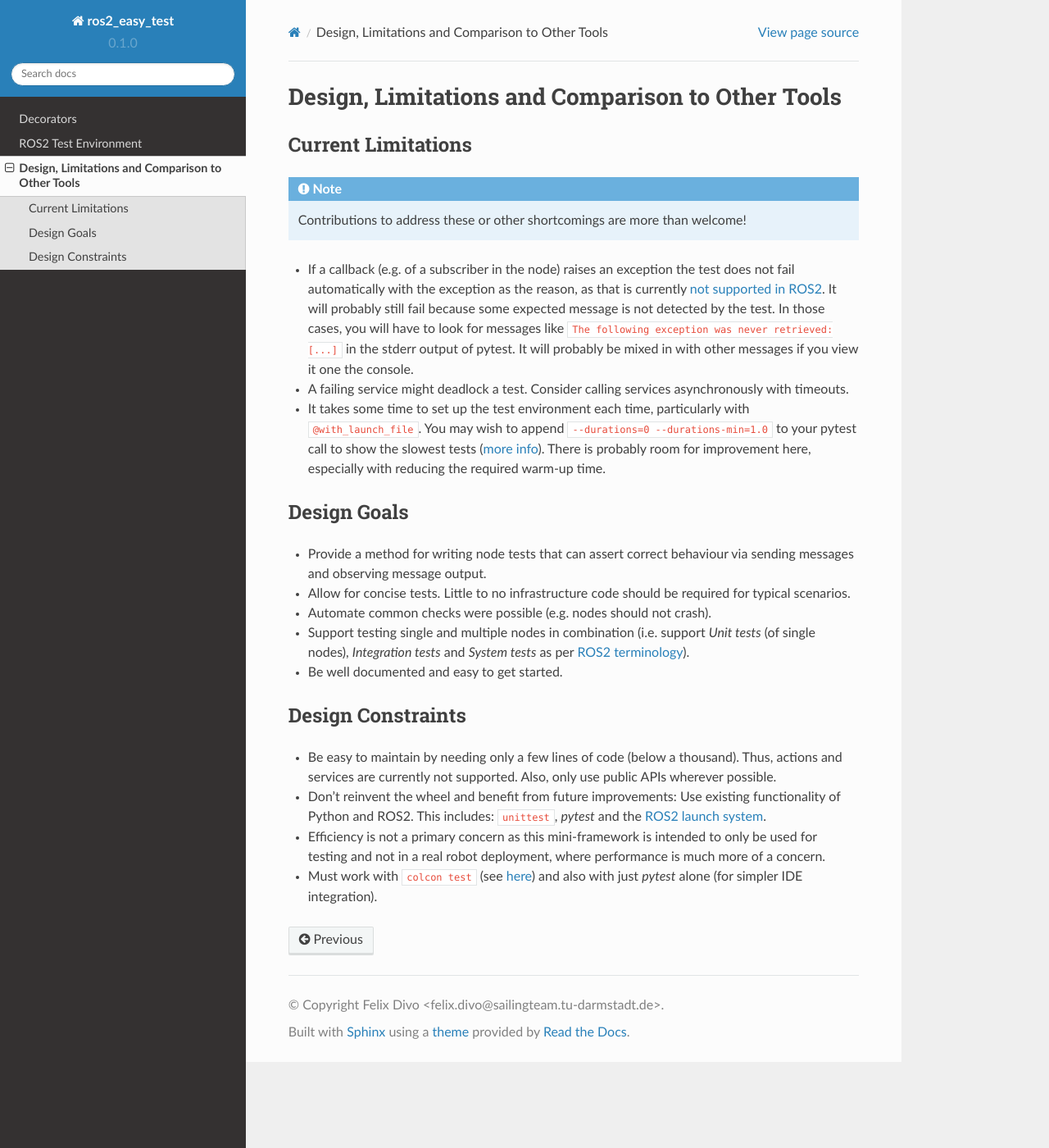
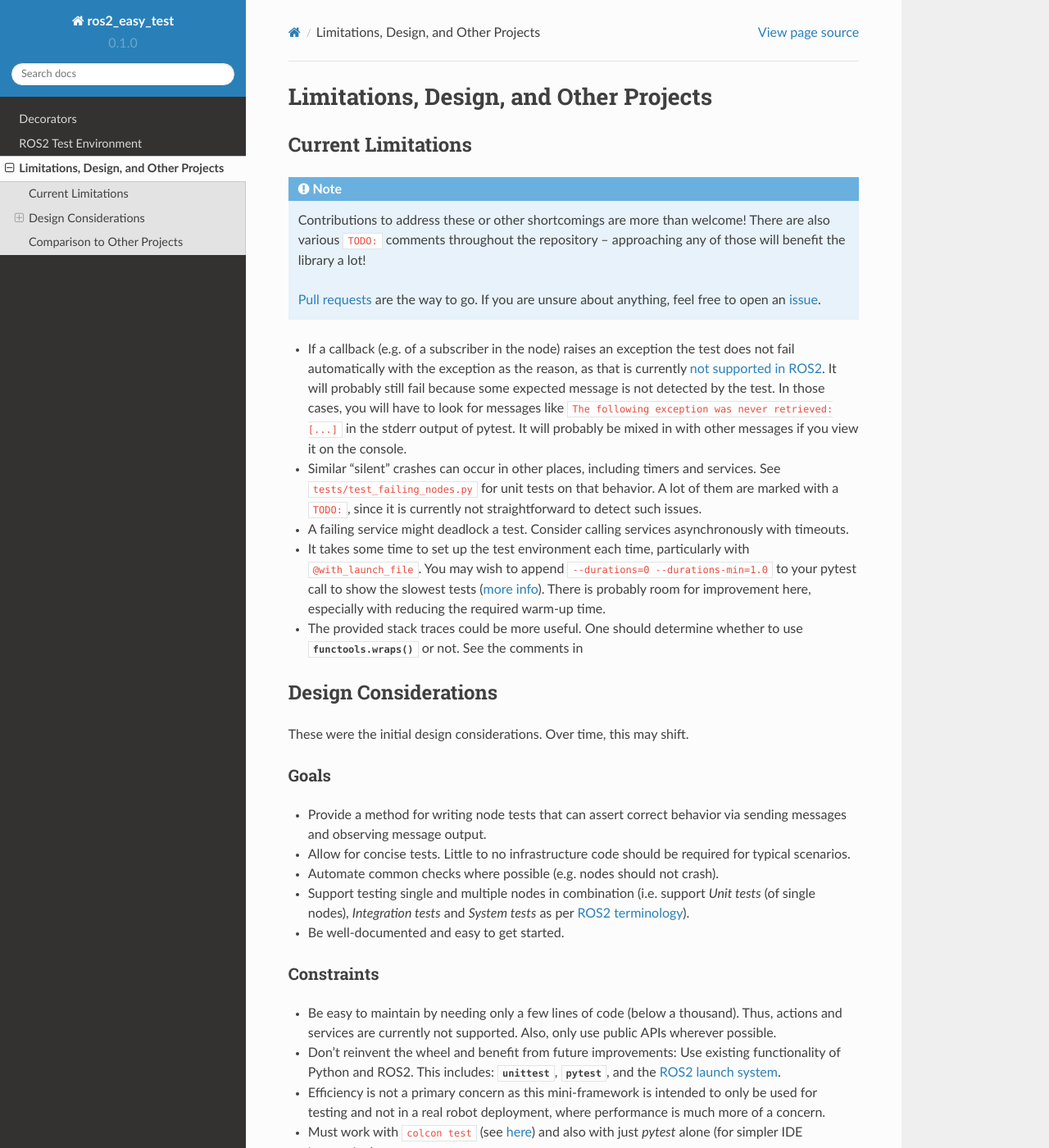
Before and after one commit to felixdivo/ros2-easy-test, a Sphinx documentation site: the page built from doc/source/design_and_limits.rst, in a window 1280 px wide and 1400 px high. Shown: the whole window at 82% size. Built offline with Sphinx 7.4.7 and the Read the Docs theme 2.0.0, drawn with Linux system fonts in a browser that asks for light colours; some of the changed text lies outside the part shown.

Commit message:
Better docs

```diff
--- a/doc/source/design_and_limits.rst
+++ b/doc/source/design_and_limits.rst
@@ -1,44 +1,70 @@
-Design, Limitations and Comparison to Other Tools
-=================================================
+Limitations, Design, and Other Projects
+=======================================
 
 Current Limitations
 -------------------
 
 .. note::
   Contributions to address these or other shortcomings are more than welcome!
+  There are also various ``TODO:`` comments throughout the repository -- approaching any of those will benefit the library a lot!
+
+  `Pull requests <https://github.com/felixdivo/ros2-easy-test/pulls>`__ are the way to go.
+  If you are unsure about anything, feel free to open an `issue <https://github.com/felixdivo/ros2-easy-test/issues>`__.
 
 - If a callback (e.g. of a subscriber in the node) raises an exception the test does not fail automatically with the exception as the reason, as that is currently
   `not supported in ROS2 <https://discourse.ros.org/t/what-is-the-expected-behavior-of-rclcpp-in-case-of-an-exception-raised-in-a-user-callback/27527>`__.
   It will probably still fail because some expected message is not detected by the test.
   In those cases, you will have to look for messages like ``The following exception was never retrieved: [...]`` in the stderr output of pytest.
-  It will probably be mixed in with other messages if you view it one the console.
+  It will probably be mixed in with other messages if you view it on the console.
+- Similar "silent" crashes can occur in other places, including timers and services.
+  See ``tests/test_failing_nodes.py`` for unit tests on that behavior.
+  A lot of them are marked with a ``TODO:``, since it is currently not straightforward to detect such issues.
 - A failing service might deadlock a test. Consider calling services asynchronously with timeouts.
 - It takes some time to set up the test environment each time, particularly with ``@with_launch_file``.
   You may wish to append ``--durations=0 --durations-min=1.0`` to your pytest call to show the slowest tests
   (`more info <https://docs.pytest.org/en/latest/how-to/usage.html#profiling-test-execution-duration>`__).
   There is probably room for improvement here, especially with reducing the required warm-up time.
+- The provided stack traces could be more useful. One should determine whether to use :func:`functools.wraps` or not.
+  See the comments in
 
-Design Goals
-------------
+Design Considerations
+---------------------
 
-- Provide a method for writing node tests that can assert correct behaviour via sending messages and observing
+These were the initial design considerations. Over time, this may shift.
+
+Goals
+~~~~~
+
+- Provide a method for writing node tests that can assert correct behavior via sending messages and observing
   message output.
 - Allow for concise tests. Little to no infrastructure code should be required for typical scenarios.
-- Automate common checks were possible (e.g. nodes should not crash).
+- Automate common checks where possible (e.g. nodes should not crash).
 - Support testing single and multiple nodes in combination (i.e. support *Unit tests* (of single nodes),
   *Integration tests* and *System tests* as per
   `ROS2 terminology
   <https://docs.ros.org/en/rolling/The-ROS2-Project/Contributing/Developer-Guide.html#testing>`__).
-- Be well documented and easy to get started.
+- Be well-documented and easy to get started.
 
-Design Constraints
-------------------
+Constraints
+~~~~~~~~~~~
 
 - Be easy to maintain by needing only a few lines of code (below a thousand). Thus, actions and services are
   currently not supported. Also, only use public APIs wherever possible.
 - Don't reinvent the wheel and benefit from future improvements: Use existing functionality of Python and
-  ROS2. This includes: ``unittest``, *pytest* and the
+  ROS2. This includes: :mod:`unittest`, :mod:`pytest`, and the
   `ROS2 launch system <https://design.ros2.org/articles/roslaunch.html>`__.
 - Efficiency is not a primary concern as this mini-framework is intended to only be used for testing
   and not in a real robot deployment, where performance is much more of a concern.
 - Must work with ``colcon test`` (see `here <https://colcon.readthedocs.io/en/released/reference/verb/test.html>`__) and also with just *pytest* alone (for simpler IDE integration).
+
+Comparison to Other Projects
+----------------------------
+
+Several other projects are attempting to make `testing of ROS2 systems <https://docs.ros.org/en/rolling/Tutorials/Intermediate/Testing/Testing-Main.html>`__ easier.
+However:
+
+- With `launch_pytest <https://github.com/ros2/launch/tree/rolling/launch_pytest>`__, it is not easy to interact with the system, e.g. using publishers and subscribers.
+- The same holds for `launch_testing <https://github.com/ros2/launch/tree/rolling/launch_testing>`__.
+
+As a side note, this functionality could not have been implemented with `pytest fixtures <https://docs.pytest.org/en/latest/explanation/fixtures.html>`__,
+since we need to be able to receive different parameters for each test.
```
Also changed, not shown: README.md (+7 -7 lines), 1 other file.
